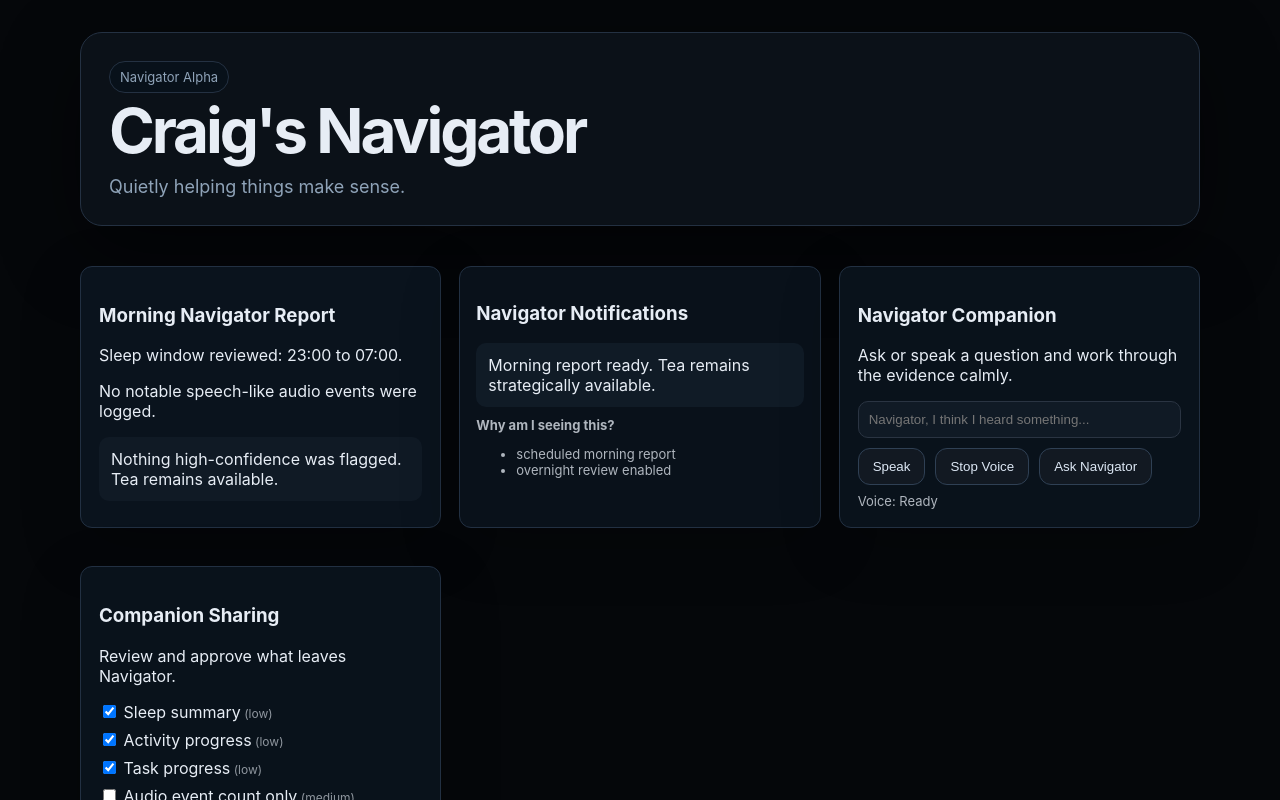
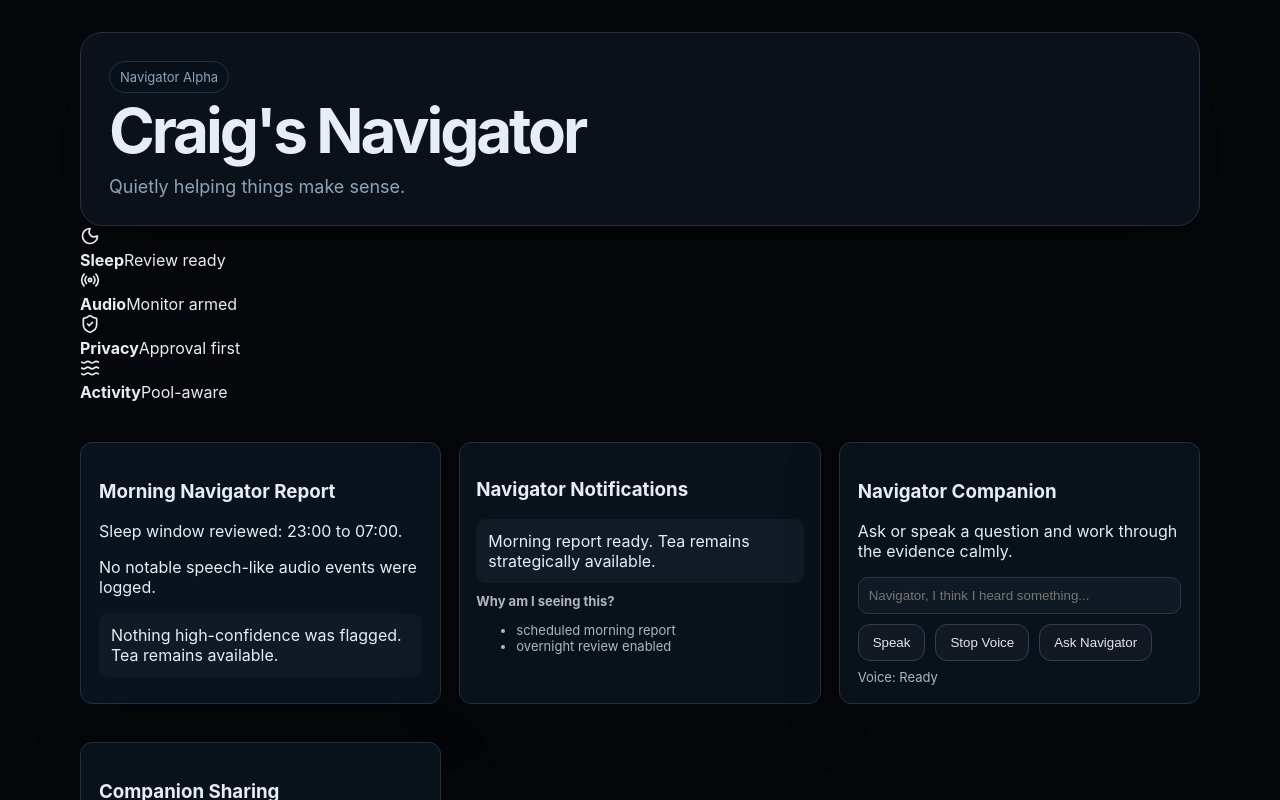
Before and after one commit to ocrowleymatt-stack/craigs-navigator, a React (Vite) app: page / in a window 1280 px wide. Shown: the top 800 px of the page. Built offline with nearby package versions, Linux system fonts and the light colour scheme.

Commit message:
Add premium metric strip to shell

```diff
--- a/src/AppShell.jsx
+++ b/src/AppShell.jsx
@@ -1,5 +1,6 @@
 import React from 'react';
 import HeroHeader from './components/HeroHeader';
+import MetricStrip from './components/MetricStrip';
 import RealityMonitor from './components/RealityMonitor';
 import MorningReport from './components/MorningReport';
 import NotificationCentre from './components/NotificationCentre';
@@ -9,6 +10,7 @@ import CompanionSharePanel from './components/CompanionSharePanel';
 export default function AppShell(){
  return <main className='app-shell'>
  <HeroHeader/>
+ <MetricStrip/>
  <div className='grid'>
  <MorningReport overnightEvents={[]}/>
  <NotificationCentre/>
```
